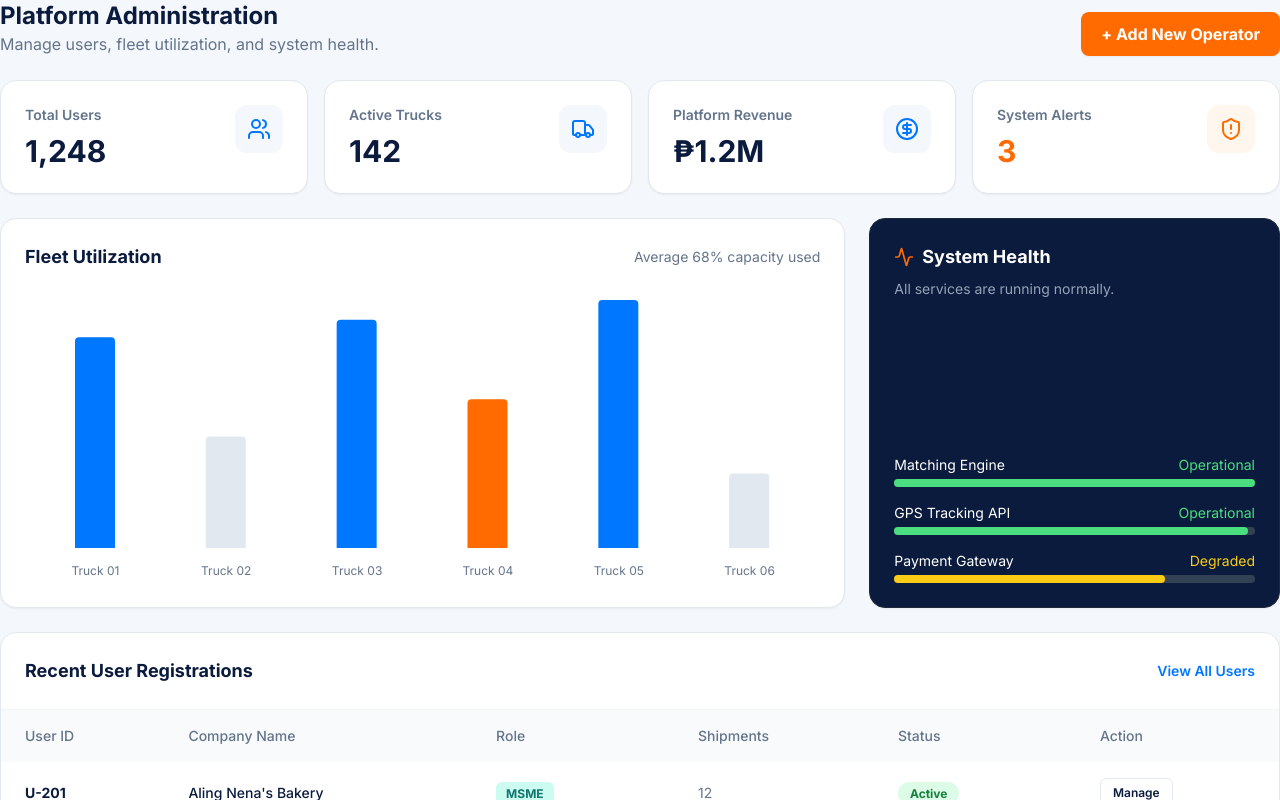
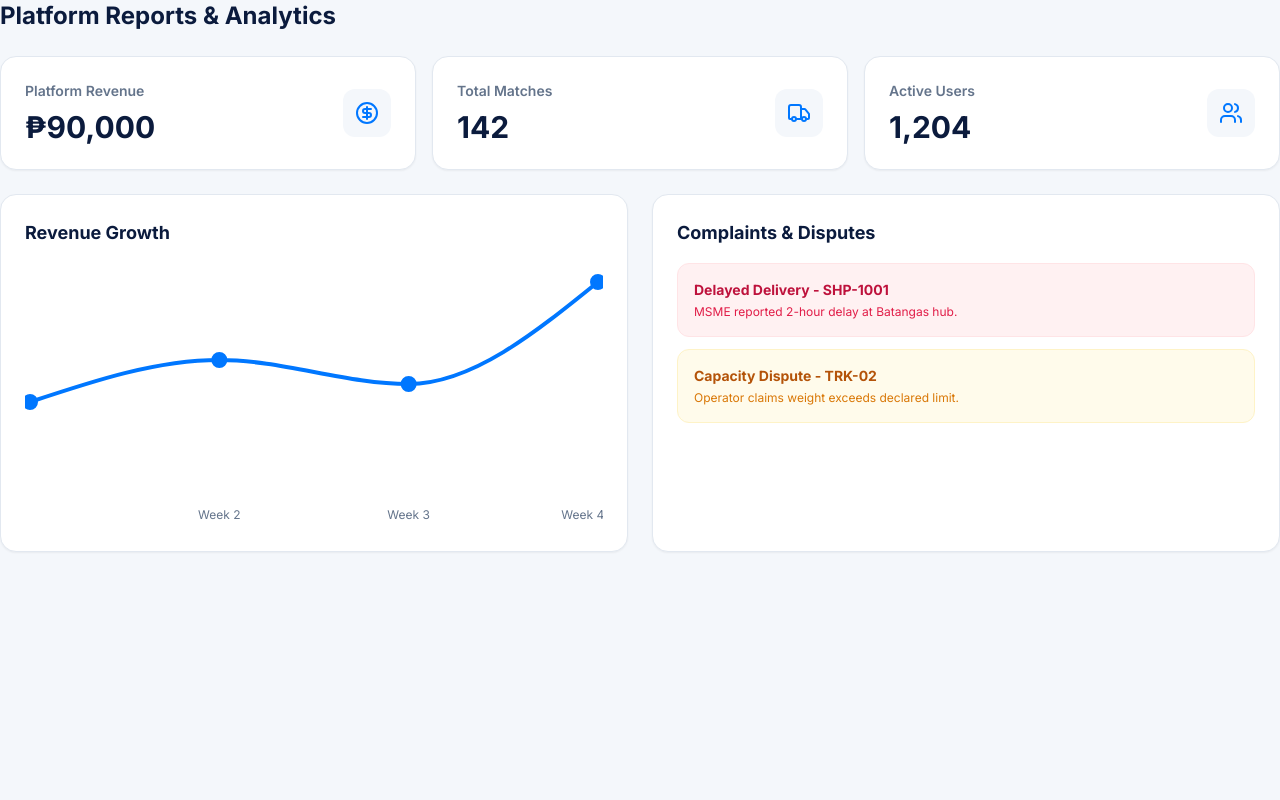
Before and after one commit to adiyel/loadloop-prototype, a Next.js app: page /admin in a window 1280 px wide. Shown: the top 800 px of the page. Built offline with nearby package versions, Linux system fonts and the light colour scheme.

Commit message:
Update page.tsx

```diff
--- a/app/admin/page.tsx
+++ b/app/admin/page.tsx
@@ -1,145 +1,58 @@
 "use client";
-import { BarChart, Bar, XAxis, Tooltip, ResponsiveContainer, Cell } from 'recharts';
-import { Users, Truck, CircleDollarSign, Activity, ShieldAlert } from "lucide-react";
+import { BarChart, Bar, XAxis, Tooltip, ResponsiveContainer, Cell, LineChart, Line } from 'recharts';
+import { Users, Truck, CircleDollarSign } from "lucide-react";
 
-const utilizationData = [
-  { name: 'Truck 01', utilization: 85 }, { name: 'Truck 02', utilization: 45 },
-  { name: 'Truck 03', utilization: 92 }, { name: 'Truck 04', utilization: 60 },
-  { name: 'Truck 05', utilization: 100 }, { name: 'Truck 06', utilization: 30 },
-];
-
-const adminUsers = [
-  { id: "U-201", name: "Aling Nena's Bakery", role: "MSME", status: "Active", shipments: 12 },
-  { id: "U-203", name: "Northstar Trucking", role: "Operator", status: "Active", shipments: 47 },
-  { id: "U-204", name: "GreenLeaf Organics", role: "MSME", status: "Pending", shipments: 0 },
-  { id: "U-205", name: "MetroHaul Logistics", role: "Operator", status: "Active", shipments: 33 },
+const revenueData = [
+  { name: 'Week 1', revenue: 15000 }, { name: 'Week 2', revenue: 22000 },
+  { name: 'Week 3', revenue: 18000 }, { name: 'Week 4', revenue: 35000 },
 ];
 
 export default function AdminDashboard() {
   return (
     <div className="space-y-6">
-      <div className="flex justify-between items-end mb-2">
-        <div>
-          <h1 className="text-2xl font-bold text-brand-navy">Platform Administration</h1>
-          <p className="text-slate-500">Manage users, fleet utilization, and system health.</p>
+      <h1 className="text-2xl font-bold text-brand-navy">Platform Reports & Analytics</h1>
+
+      <div className="grid gap-4 md:grid-cols-3">
+        <div className="bg-white p-6 rounded-2xl shadow-sm border border-slate-200 flex justify-between items-center">
+          <div><p className="text-sm font-semibold text-slate-500">Platform Revenue</p><p className="text-3xl font-bold mt-2 text-brand-navy">₱90,000</p></div>
+          <div className="p-3 bg-brand-light text-brand-blue rounded-xl"><CircleDollarSign size={24} /></div>
         </div>
-        <button className="bg-brand-orange text-white px-5 py-2.5 rounded-lg font-bold hover:bg-orange-600 transition shadow-sm">
-          + Add New Operator
-        </button>
+        <div className="bg-white p-6 rounded-2xl shadow-sm border border-slate-200 flex justify-between items-center">
+          <div><p className="text-sm font-semibold text-slate-500">Total Matches</p><p className="text-3xl font-bold mt-2 text-brand-navy">142</p></div>
+          <div className="p-3 bg-brand-light text-brand-blue rounded-xl"><Truck size={24} /></div>
+        </div>
+        <div className="bg-white p-6 rounded-2xl shadow-sm border border-slate-200 flex justify-between items-center">
+          <div><p className="text-sm font-semibold text-slate-500">Active Users</p><p className="text-3xl font-bold mt-2 text-brand-navy">1,204</p></div>
+          <div className="p-3 bg-brand-light text-brand-blue rounded-xl"><Users size={24} /></div>
+        </div>
       </div>
 
-      {/* Admin KPIs */}
-      <div className="grid gap-4 md:grid-cols-2 lg:grid-cols-4">
-        <StatCard title="Total Users" value="1,248" icon={Users} />
-        <StatCard title="Active Trucks" value="142" icon={Truck} />
-        <StatCard title="Platform Revenue" value="₱1.2M" icon={CircleDollarSign} />
-        <StatCard title="System Alerts" value="3" icon={ShieldAlert} alert />
-      </div>
-
-      <div className="grid gap-6 md:grid-cols-3">
-        {/* Truck Utilization Chart */}
-        <div className="col-span-2 rounded-2xl bg-white p-6 shadow-sm border border-slate-200">
-          <div className="flex justify-between items-center mb-6">
-            <h2 className="font-bold text-lg text-brand-navy">Fleet Utilization</h2>
-            <p className="text-sm text-slate-500">Average 68% capacity used</p>
-          </div>
-          <div className="h-72 w-full">
+      <div className="grid gap-6 md:grid-cols-2">
+        <div className="bg-white p-6 rounded-2xl shadow-sm border border-slate-200">
+          <h2 className="font-bold text-lg text-brand-navy mb-6">Revenue Growth</h2>
+          <div className="h-64">
             <ResponsiveContainer width="100%" height="100%">
-              <BarChart data={utilizationData} barSize={40}>
+              <LineChart data={revenueData}>
                 <XAxis dataKey="name" axisLine={false} tickLine={false} tick={{fill: '#64748b', fontSize: 12}} dy={10} />
-                <Tooltip cursor={{fill: 'transparent'}} contentStyle={{borderRadius: '8px', border: 'none', boxShadow: '0 4px 6px -1px rgb(0 0 0 / 0.1)'}} />
-                <Bar dataKey="utilization" radius={[4, 4, 0, 0]}>
-                  {utilizationData.map((entry, index) => (
-                    <Cell key={`cell-${index}`} fill={entry.utilization > 80 ? '#0077FF' : entry.utilization > 50 ? '#FF6B00' : '#e2e8f0'} />
-                  ))}
-                </Bar>
-              </BarChart>
+                <Tooltip />
+                <Line type="monotone" dataKey="revenue" stroke="#0077FF" strokeWidth={4} dot={{r: 6, fill: '#0077FF'}} />
+              </LineChart>
             </ResponsiveContainer>
           </div>
         </div>
 
-        {/* System Health Panel */}
-        <div className="rounded-2xl bg-brand-navy p-6 shadow-sm border border-slate-800 text-white flex flex-col justify-between">
-          <div>
-            <h2 className="font-bold text-lg mb-2 flex items-center gap-2"><Activity size={20} className="text-brand-orange"/> System Health</h2>
-            <p className="text-sm text-slate-400 mb-6">All services are running normally.</p>
-          </div>
-          <div className="space-y-4">
-            <div>
-              <div className="flex justify-between text-sm mb-1"><span>Matching Engine</span> <span className="text-green-400">Operational</span></div>
-              <div className="w-full bg-slate-700 h-2 rounded-full"><div className="bg-green-400 h-2 rounded-full w-full"></div></div>
+        <div className="bg-white p-6 rounded-2xl shadow-sm border border-slate-200">
+          <h2 className="font-bold text-lg text-brand-navy mb-4">Complaints & Disputes</h2>
+          <div className="space-y-3">
+            <div className="p-4 bg-rose-50 rounded-xl border border-rose-100">
+              <p className="font-bold text-rose-700 text-sm">Delayed Delivery - SHP-1001</p>
+              <p className="text-xs text-rose-600 mt-1">MSME reported 2-hour delay at Batangas hub.</p>
             </div>
-            <div>
-              <div className="flex justify-between text-sm mb-1"><span>GPS Tracking API</span> <span className="text-green-400">Operational</span></div>
-              <div className="w-full bg-slate-700 h-2 rounded-full"><div className="bg-green-400 h-2 rounded-full w-[98%]"></div></div>
-            </div>
-            <div>
-              <div className="flex justify-between text-sm mb-1"><span>Payment Gateway</span> <span className="text-yellow-400">Degraded</span></div>
-              <div className="w-full bg-slate-700 h-2 rounded-full"><div className="bg-yellow-400 h-2 rounded-full w-[75%]"></div></div>
+            <div className="p-4 bg-amber-50 rounded-xl border border-amber-100">
+              <p className="font-bold text-amber-700 text-sm">Capacity Dispute - TRK-02</p>
+              <p className="text-xs text-amber-600 mt-1">Operator claims weight exceeds declared limit.</p>
             </div>
           </div>
-        </div>
-      </div>
-
-      {/* User Management Table */}
-      <div className="rounded-2xl bg-white shadow-sm border border-slate-200 overflow-hidden">
-        <div className="p-6 border-b border-slate-100 flex justify-between items-center">
-          <h2 className="font-bold text-lg text-brand-navy">Recent User Registrations</h2>
-          <button className="text-sm text-brand-blue font-semibold hover:underline">View All Users</button>
-        </div>
-        <table className="w-full text-left text-sm">
-          <thead className="bg-slate-50 text-slate-500">
-            <tr>
-              <th className="px-6 py-4 font-medium">User ID</th>
-              <th className="px-6 py-4 font-medium">Company Name</th>
-              <th className="px-6 py-4 font-medium">Role</th>
-              <th className="px-6 py-4 font-medium">Shipments</th>
-              <th className="px-6 py-4 font-medium">Status</th>
-              <th className="px-6 py-4 font-medium">Action</th>
-            </tr>
-          </thead>
-          <tbody className="divide-y divide-slate-100">
-            {adminUsers.map((u, i) => (
-              <tr key={i} className="hover:bg-slate-50 transition">
-                <td className="px-6 py-4 font-bold text-brand-navy">{u.id}</td>
-                <td className="px-6 py-4 font-medium">{u.name}</td>
-                <td className="px-6 py-4">
-                  <span className={`px-2.5 py-1 rounded-md text-xs font-bold ${
-                    u.role === "Operator" ? "bg-indigo-100 text-indigo-700" : "bg-teal-100 text-teal-700"
-                  }`}>
-                    {u.role}
-                  </span>
-                </td>
-                <td className="px-6 py-4 text-slate-500">{u.shipments}</td>
-                <td className="px-6 py-4">
-                  <span className={`px-3 py-1 rounded-full text-xs font-bold ${
-                    u.status === "Active" ? "bg-green-100 text-green-700" : "bg-amber-100 text-amber-700"
-                  }`}>
-                    {u.status}
-                  </span>
-                </td>
-                <td className="px-6 py-4">
-                  <button className="border border-slate-200 px-3 py-1.5 rounded-md text-xs font-semibold hover:bg-slate-100 transition">Manage</button>
-                </td>
-              </tr>
-            ))}
-          </tbody>
-        </table>
-      </div>
-    </div>
-  );
-}
-
-function StatCard({ title, value, icon: Icon, alert }: any) {
-  return (
-    <div className="rounded-2xl bg-white p-6 shadow-sm border border-slate-200">
-      <div className="flex justify-between items-start">
-        <div>
-          <p className="text-sm font-semibold text-slate-500">{title}</p>
-          <p className={`text-3xl font-bold mt-2 ${alert ? "text-brand-orange" : "text-brand-navy"}`}>{value}</p>
-        </div>
-        <div className={`p-3 rounded-xl ${alert ? "bg-orange-50 text-brand-orange" : "bg-brand-light text-brand-blue"}`}>
-          <Icon size={24} />
         </div>
       </div>
     </div>
```
